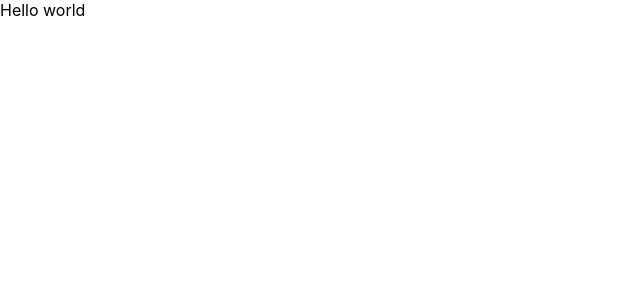
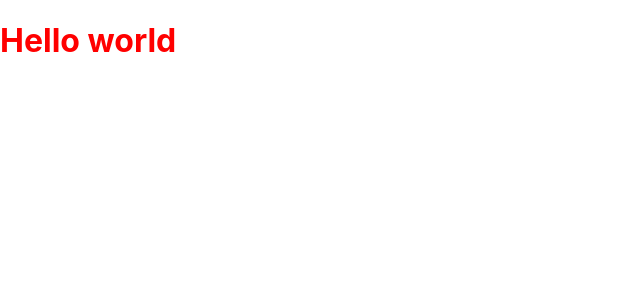
Before and after one commit to Shad-Islam/Fylo-dark-theme-landing-page, a React (Create React App) app: page / in a window 1280 px wide. Shown: the top 300 px of the page, without its empty margins (0-640 px from the left). Built offline with nearby package versions, Linux system fonts and the light colour scheme.

Commit message:
Install  styled components

```diff
--- a/src/components/Navbar.jsx
+++ b/src/components/Navbar.jsx
@@ -1,7 +1,12 @@
 import React from "react";
+import { Heading } from "./styles/navbar.style";
 
 function Navbar() {
-  return <div>Hello world</div>;
+  return (
+    <>
+      <Heading>Hello world</Heading>
+    </>
+  );
 }
 
 export default Navbar;
--- /dev/null
+++ b/src/components/styles/navbar.style.js
@@ -0,0 +1,7 @@
+import styled from "styled-components";
+
+const Heading = styled.h1`
+  color: red;
+`;
+
+export { Heading };
```
